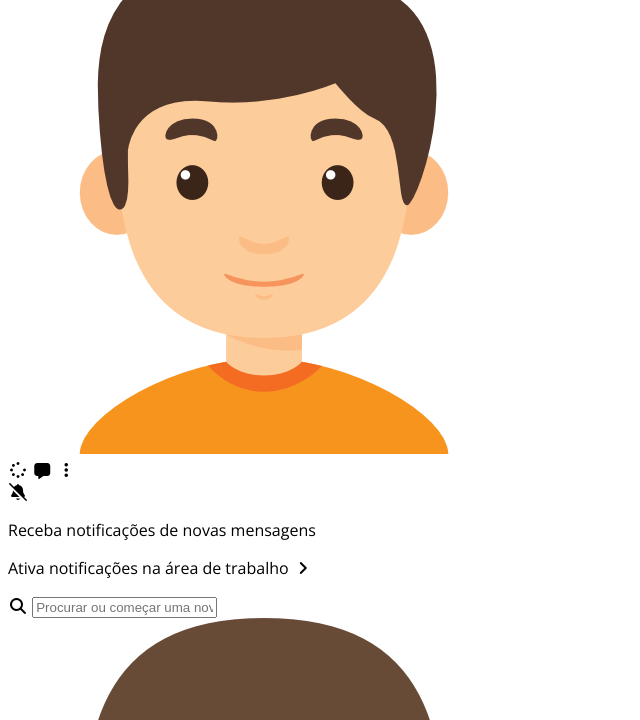
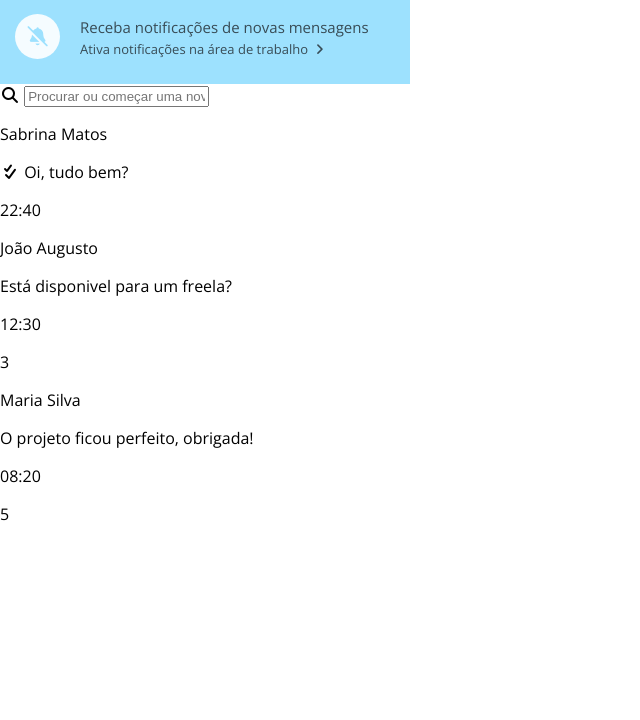
Before and after one commit to JohnEricJahn/WhatsApp-Web-Clone, a plain HTML site: page index.html in a window 1280 px wide. Shown: the part 66-786 px from the top of the page, without its empty margins (0-640 px from the left). Drawn offline with nearby package versions, Linux system fonts and the light colour scheme.

Commit message:
Iniciando CSS Barra Lateral

```diff
--- a/index.html
+++ b/index.html
@@ -22,7 +22,7 @@
                 </div>
             </div>
             <div class="notification-container">
-                <i class="fa fa-bell-slash"></i>
+                <i class="fas fa-bell-slash"></i>
                 <p class="receive-notification">Receba notificações de novas mensagens</p>
                 <p class="activate-notification">
                     Ativa notificações na área de trabalho
--- a/styles.css
+++ b/styles.css
@@ -2,4 +2,95 @@
 
 html, body, ul {
     font-family: 'Open Sans', sans-serif;
+    padding: 0;
+    margin: 0;
 }
+
+ul {
+    list-style: none;
+}
+
+.container {
+    height: 100vh;
+    position: relative;
+}
+
+/* SIDEBAR */
+
+.sidebar {
+    width: 410px;
+    height: 100%;
+    display: inline-block;
+    position: relative;
+}
+
+/* TOOLBAR */
+
+.toolbar-container {
+    width: 100%;
+    height: 60px;
+    background-color: #EEE;
+}
+
+.user-photo {
+    width: 40px;
+    border-radius: 50%;
+    position: absolute;
+    left: 15px;
+    top: 10px;
+    background-color: #CCC;
+}
+
+.auxicons-toolbar-container {
+    float: right;
+    height: 60px;
+    line-height: 60px;
+    padding-right: 20px;
+}
+
+.auxicons-toolbar-container i{
+    color: #80868A;
+    font-size: 20px;
+    margin-left: 15px;
+    cursor: pointer;
+}
+
+/* NOTIFICATION CONTAINER */
+
+.notification-container {
+    width: 100%;
+    height: 90px;
+    padding-top: 23px;
+    padding-left: 80px;
+    background-color: #9DE1FE;
+    color: #384C56;
+    position: relative;
+    box-sizing: border-box;
+}
+
+.fas.fa-bell-slash {
+    width: 45px;
+    height: 45px;
+    line-height: 45px;
+    text-align: center;
+    font-size: 18px;
+    border-radius: 50%;
+    color: #9DE1FE;
+    background-color: #F5FCFF;
+    position: absolute;
+    top: 20px;
+    left: 15px;
+}
+
+.notification-container p  {
+    margin: 0;
+}
+
+.notification-container .receive-notification {
+    font-size: 15px;
+    margin-bottom: 3px;
+}
+
+.notification-container .activate-notification {
+    font-size: 13px;
+}
```
